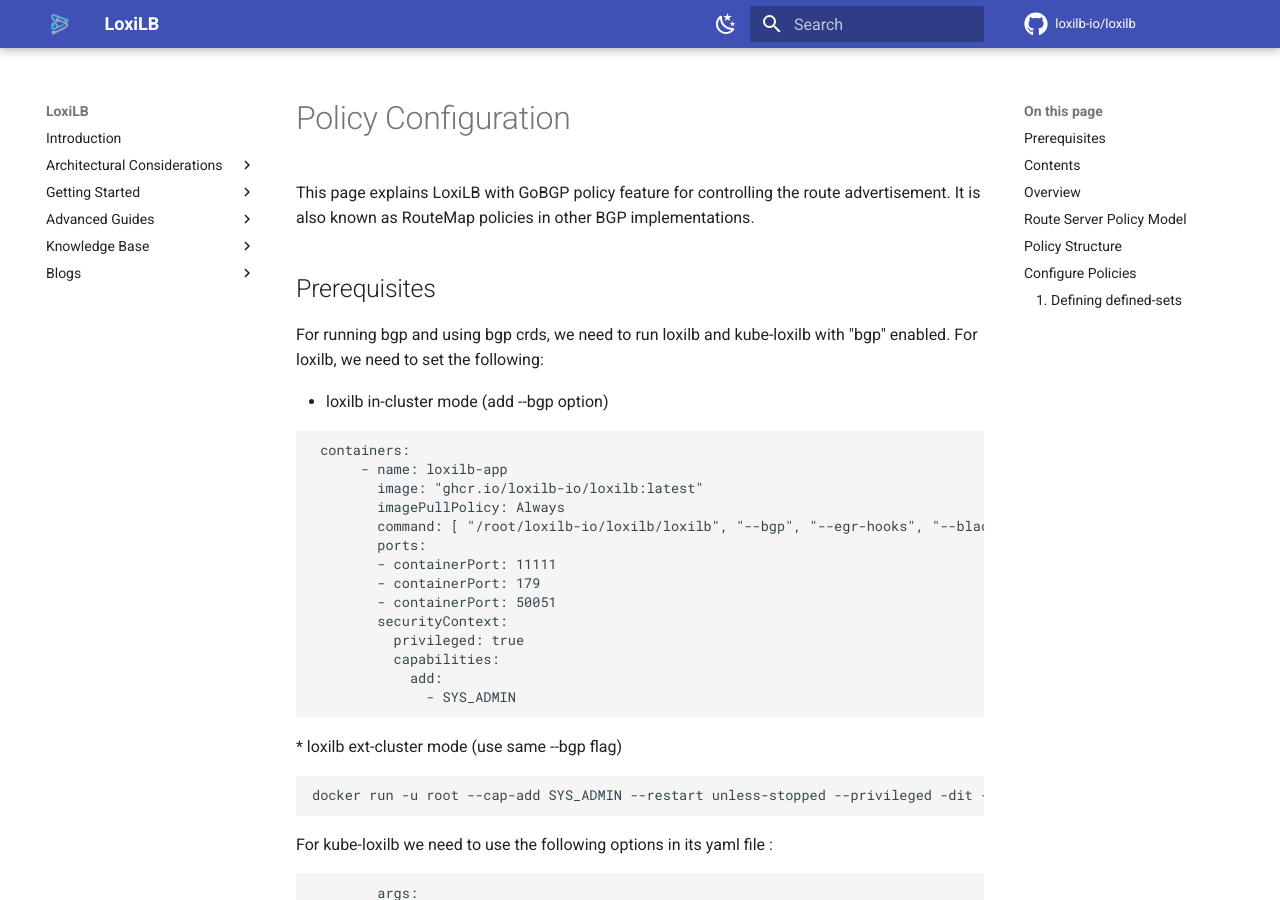
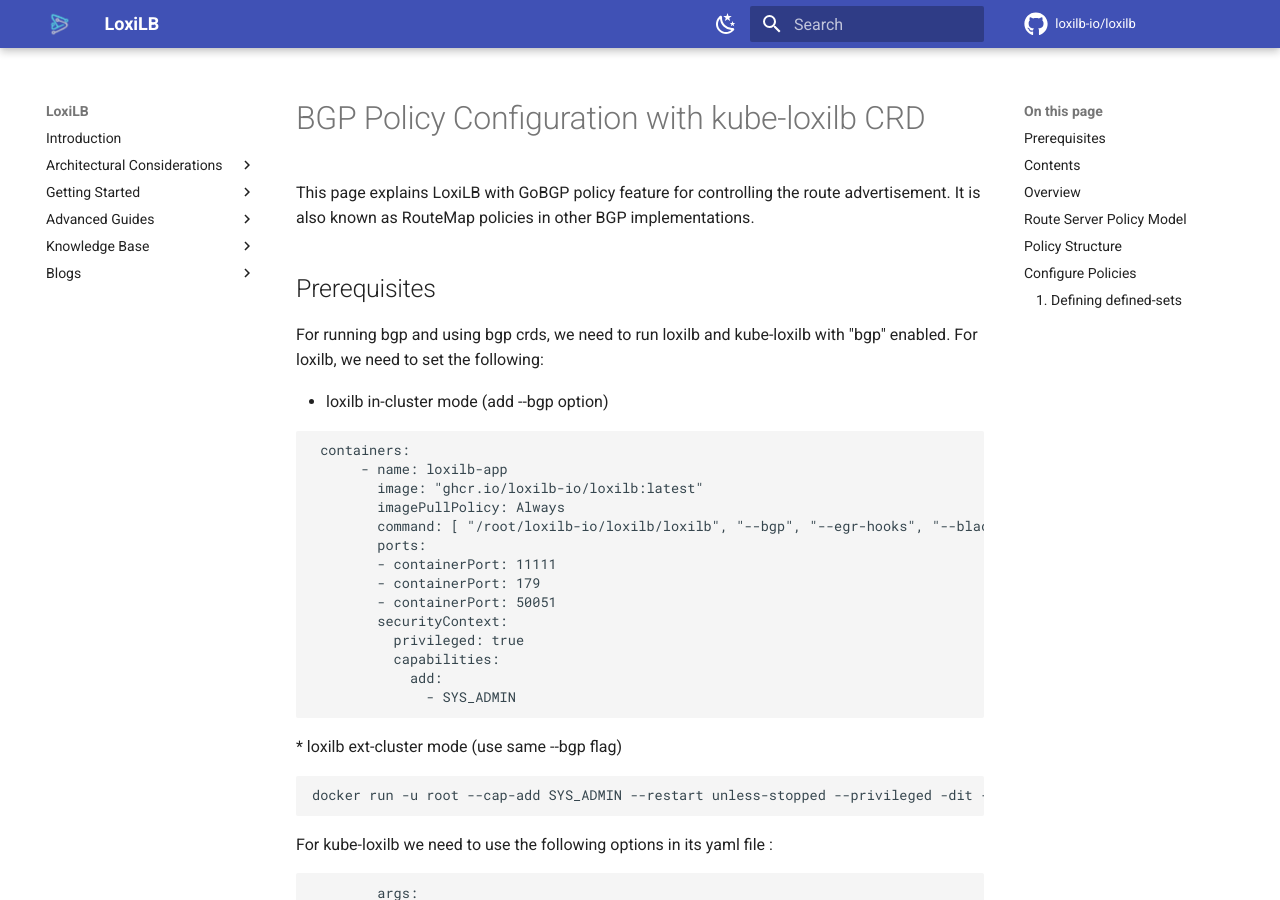
Before and after one commit to loxilb-io/loxilbdocs, an MkDocs documentation site: the page built from docs/k8s_bgp_policy_crd.md, in a window 1280 px wide and 900 px high. Built offline with MkDocs 1.6.1 and Material for MkDocs 9.7.7, drawn with Linux system fonts in a browser that asks for light colours; comment, search, counter and statistics services are not loaded; the version menu is left out.

Commit message:
Update k8s_bgp_policy_crd.md

```diff
--- a/docs/k8s_bgp_policy_crd.md
+++ b/docs/k8s_bgp_policy_crd.md
@@ -1,4 +1,4 @@
-# Policy Configuration
+# BGP Policy Configuration with kube-loxilb CRD
 
 This page explains LoxiLB with GoBGP policy feature for controlling the route advertisement. It is also known as RouteMap policies in other BGP implementations.
 
```
